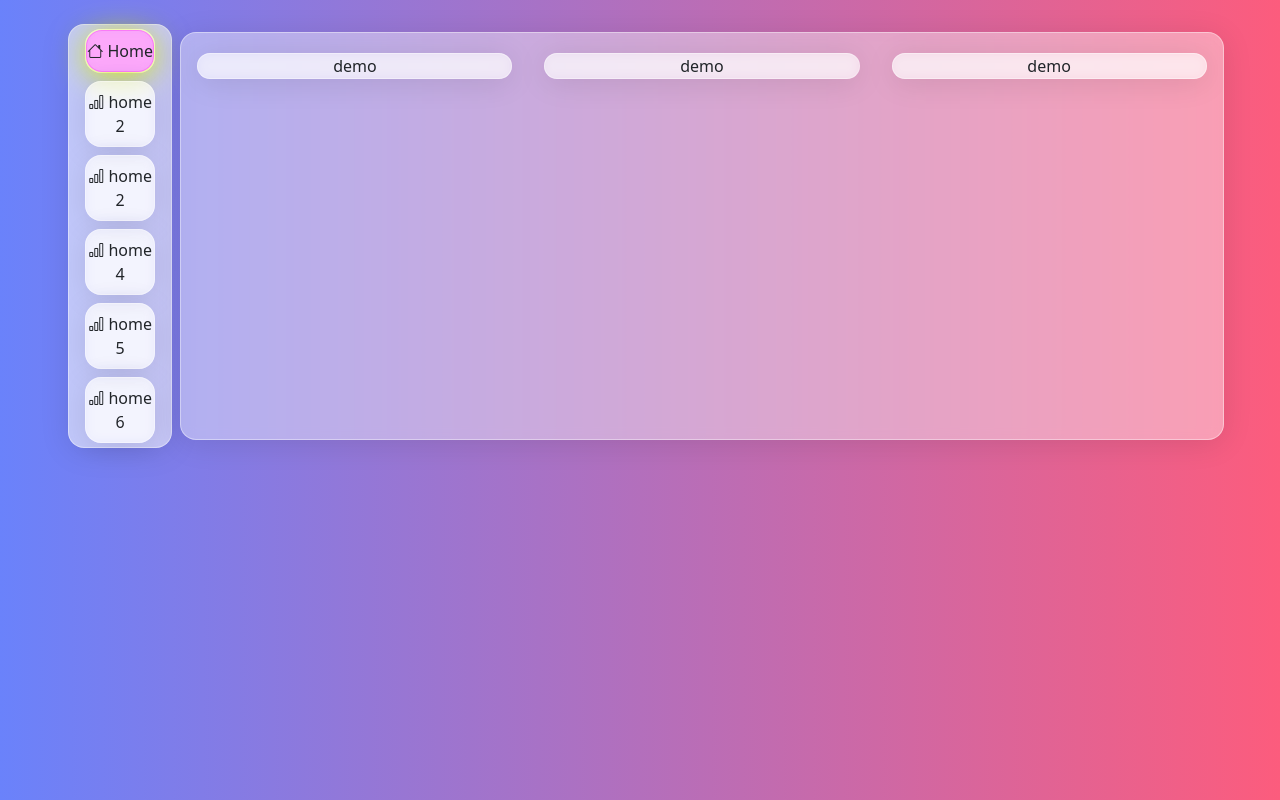
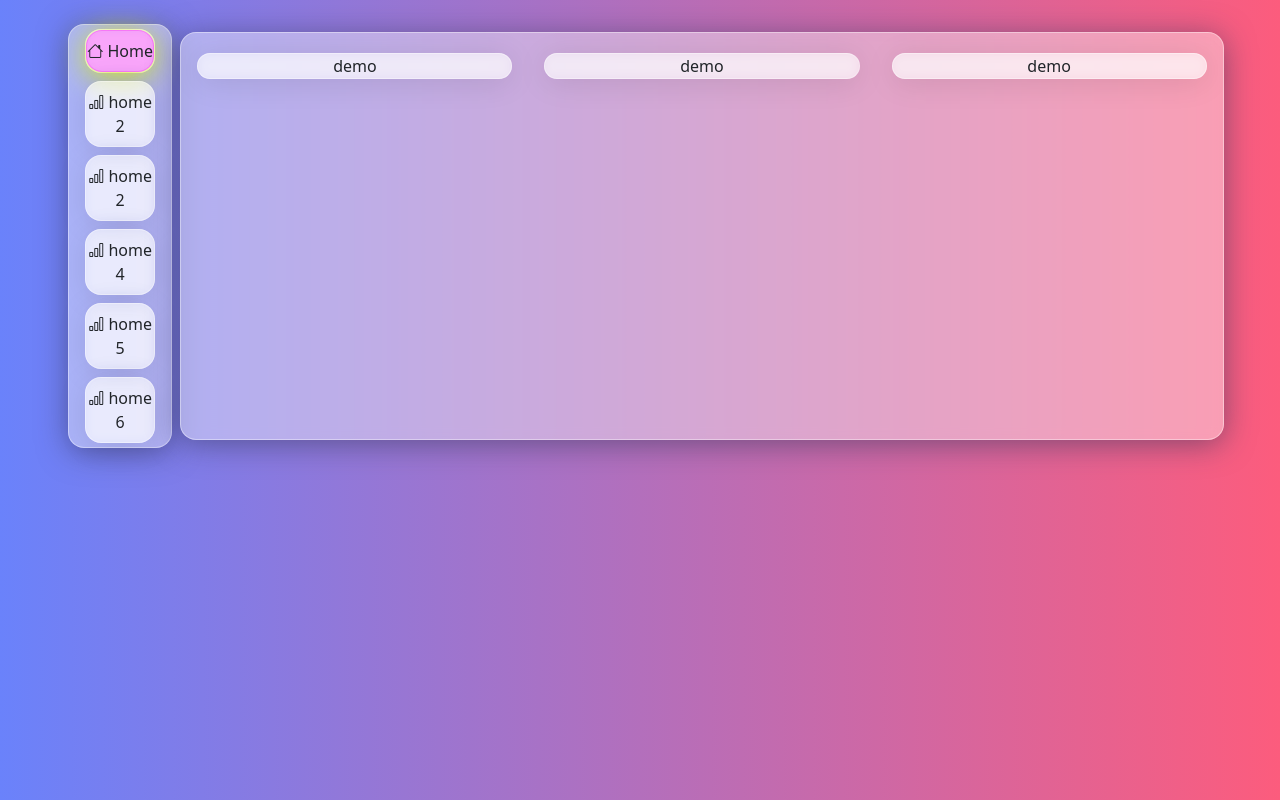
Before and after one commit to shakti-vanani/viral-admin-dashboard, a plain HTML site: page index.html in a window 1280 px wide. Drawn offline with nearby package versions, Linux system fonts and the light colour scheme.

Commit message:
shadow update

```diff
--- a/css/glass.css
+++ b/css/glass.css
@@ -34,7 +34,7 @@ border: 1px solid rgba(255, 255, 255, 0.4);
 .viral-card{
 background: rgba(255, 255, 255, 0.4);
 border-radius: 16px;
-box-shadow: 0 4px 30px rgba(0, 0, 0, 0.1);
+box-shadow: 0 4px 30px rgba(52, 54, 91, 0.563);
 backdrop-filter: blur(6px);
 -webkit-backdrop-filter: blur(6px);
 border: 1px solid rgba(255, 255, 255, 0.4);
--- a/index.html
+++ b/index.html
@@ -15,7 +15,7 @@
 
     <div class="container-fluid ">
         <div class="row p-2 mt-3 ms-auto" align="center">
-            <div class="col-1 ms-5 viral-card-1 ">
+            <div class="col-1 ms-5 viral-card ">
 
                 <ul class="navbar-nav me-auto mb-2 mb-lg-0 text-center">
                     <li class="nav-item viral-card-1 m-1">
```
